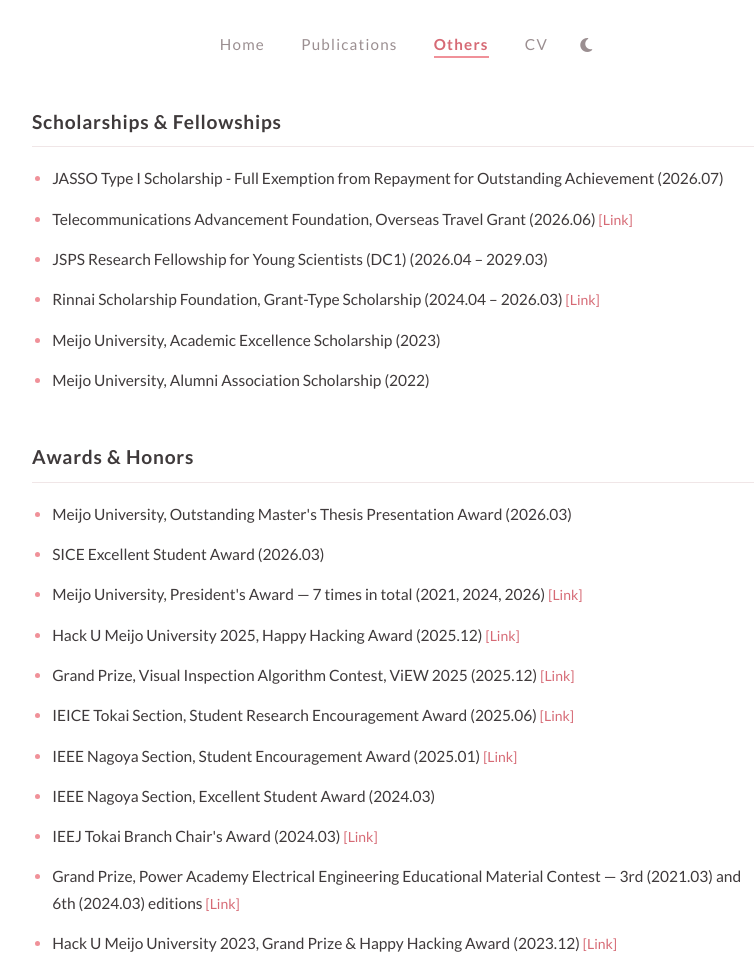
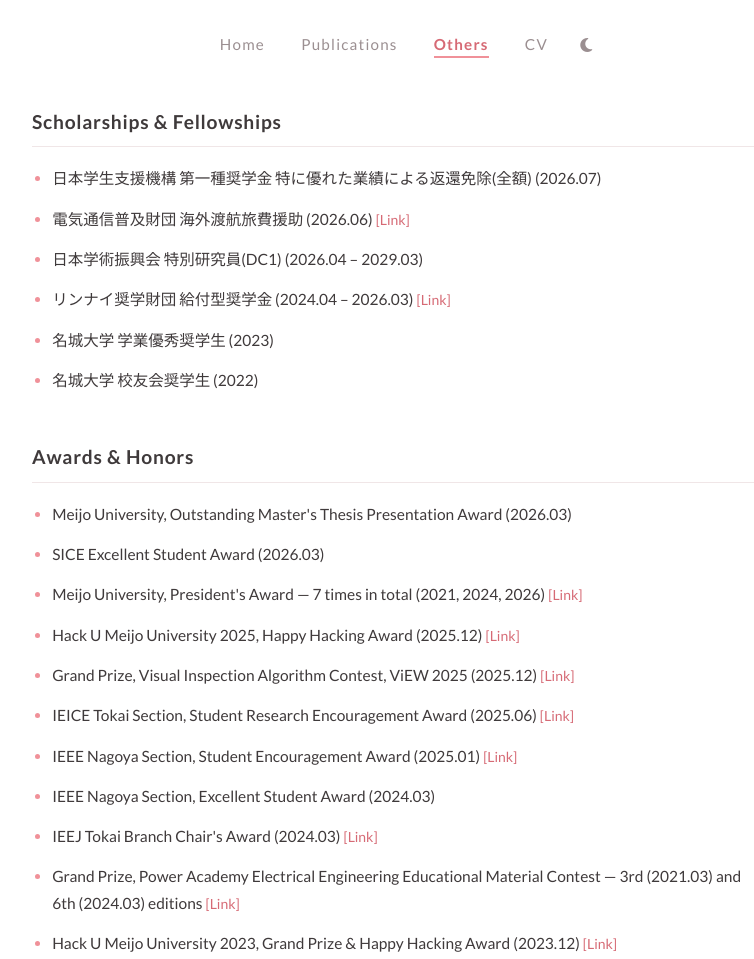
Before and after one commit to ppppeach-jam/ppppeach-jam.github.io, a plain HTML site: page others.html in a window 1280 px wide. Shown: the top 959 px of the page, without its empty margins (242-996 px from the left). Drawn offline with Linux system fonts and the light colour scheme.

Commit message:
Update others.html

```diff
--- a/others.html
+++ b/others.html
@@ -28,12 +28,12 @@
 
   <h2>Scholarships &amp; Fellowships</h2>
   <ul>
-    <li>JASSO Type I Scholarship - Full Exemption from Repayment for Outstanding Achievement (2026.07)</li>
-    <li>Telecommunications Advancement Foundation, Overseas Travel Grant (2026.06) <a href="https://www.taf.or.jp/files/2277/1711324985.pdf" target="_blank" class="plink">[Link]</a></li></li>
-    <li>JSPS Research Fellowship for Young Scientists (DC1) (2026.04 – 2029.03)</li>
-    <li>Rinnai Scholarship Foundation, Grant-Type Scholarship (2024.04 – 2026.03) <a href="https://www.rinnaischolarship.or.jp/grants/" target="_blank" class="plink">[Link]</a></li></li>
-    <li>Meijo University, Academic Excellence Scholarship (2023)</li>
-    <li>Meijo University, Alumni Association Scholarship (2022)</li>
+    <li>日本学生支援機構 第一種奨学金 特に優れた業績による返還免除(全額) (2026.07)</li>
+    <li>電気通信普及財団 海外渡航旅費援助 (2026.06) <a href="https://www.taf.or.jp/files/2277/1711324985.pdf" target="_blank" class="plink">[Link]</a></li></li>
+    <li>日本学術振興会 特別研究員(DC1) (2026.04 – 2029.03)</li>
+    <li>リンナイ奨学財団 給付型奨学金 (2024.04 – 2026.03) <a href="https://www.rinnaischolarship.or.jp/grants/" target="_blank" class="plink">[Link]</a></li></li>
+    <li>名城大学 学業優秀奨学生 (2023)</li>
+    <li>名城大学 校友会奨学生 (2022)</li>
   </ul>
 
   <h2>Awards &amp; Honors</h2>
```
